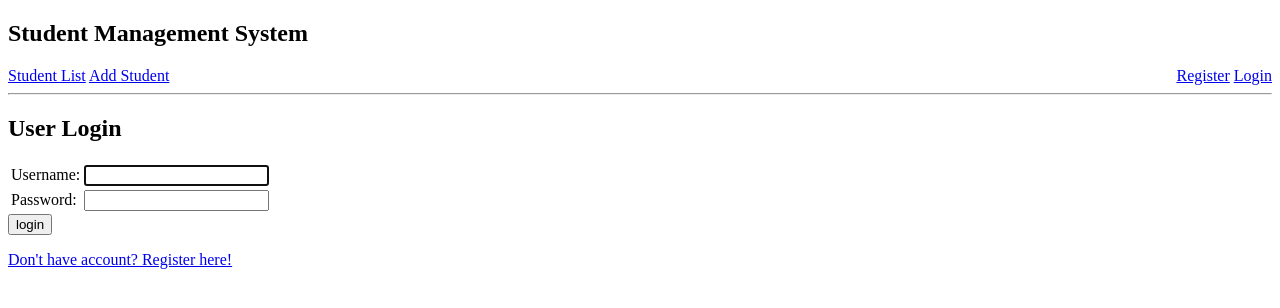
After one commit to Xinye130/Xinye_GNG5300_Student_Management, a Django app: page /accounts/login/ in a window 1280 px wide. The commit adds this page. Shown: the top 308 px of the page. Run offline with Django 5.2, Linux system fonts and the light colour scheme.

Commit message:
Implement user registration, login, logout. Add authentication for add and edit student. Improve base nav bar display

```diff
--- a/student/urls.py
+++ b/student/urls.py
@@ -6,4 +6,5 @@ urlpatterns = [
     path("student/<int:pk>/", views.student_detail, name="student_detail"),
     path("add/", views.student_add, name="student_add"),
     path("edit/<int:pk>/", views.student_edit, name="student_edit"),
+    path("register/", views.register, name="register"),
 ]
--- a/student_management/settings.py
+++ b/student_management/settings.py
@@ -124,3 +124,5 @@ STATIC_URL = 'static/'
 # https://docs.djangoproject.com/en/5.1/ref/settings/#default-auto-field
 
 DEFAULT_AUTO_FIELD = 'django.db.models.BigAutoField'
+
+LOGIN_REDIRECT_URL = '/'
--- a/student_management/urls.py
+++ b/student_management/urls.py
@@ -19,5 +19,6 @@ from django.urls import path, include
 
 urlpatterns = [
     path('admin/', admin.site.urls),
+    path('accounts/', include('django.contrib.auth.urls')),
     path("", include("student.urls")),
 ]
--- a/templates/base.html
+++ b/templates/base.html
@@ -11,8 +11,33 @@
     <header>
         <h2>Student Management System</h2>
         <nav>
-            <a href="{% url 'student_list' %}">Student List</a>
-            <a href="{% url 'student_add' %}">Add Student</a>
+            <style>
+                nav {
+                    display: flex;
+                    justify-content: space-between;
+                }
+
+                .auth-links {
+                    margin-left: auto;
+                }
+            </style>
+
+            <div class="nav-links">
+                <a href="{% url 'student_list' %}">Student List</a>
+                <a href="{% url 'student_add' %}">Add Student</a>
+            </div>
+            <div class="auth-links">
+                {% if user.is_authenticated %}
+                <span>User: {{ user.username }}</span>
+                <form id="logout-form" method="post" action="{% url 'logout' %}" style="display: inline;">
+                    {% csrf_token %}
+                    <a href="#" onclick="document.getElementById('logout-form').submit()">Logout</a>
+                </form>
+                {% else %}
+                <a href="{% url 'register' %}">Register</a>
+                <a href="{% url 'login' %}">Login</a>
+                {% endif %}
+            </div>
         </nav>
     </header>
     <hr>
--- /dev/null
+++ b/templates/registration/login.html
@@ -0,0 +1,42 @@
+{% extends "base.html" %}
+
+{% block page_title %}
+<h2>User Login</h2>
+{% endblock page_title %}
+
+{% block page_content %}
+{% if form.errors %}
+<p>Your username and password didn't match. Please try again.</p>
+{% endif %}
+
+{% if next %}
+{% if user.is_authenticated %}
+<p>Your account doesn't have access to this page. To proceed,
+    please login with an account that has access.</p>
+{% else %}
+<p>Please login to see this page.</p>
+{% endif %}
+{% endif %}
+
+<form method="post" action="{% url 'login' %}">
+    {% csrf_token %}
+    <table>
+        <tr>
+            <td>{{ form.username.label_tag }}</td>
+            <td>{{ form.username }}</td>
+        </tr>
+        <tr>
+            <td>{{ form.password.label_tag }}</td>
+            <td>{{ form.password }}</td>
+        </tr>
+    </table>
+    <input type="submit" value="login">
+    <input type="hidden" name="next" value="{{ next }}">
+</form>
+
+<!--
+<p><a href="{% url 'password_reset' %}">Lost password?</a></p>
+-->
+
+<p><a href="{% url 'register' %}">Don't have account? Register here!</a></p>
+{% endblock page_content %}
```
Also changed, not shown: student/forms.py (+9 -0 lines), student/templates/authentication/register.html (added, +36 -0 lines), student/views.py (+15 -0 lines), templates/registration/logged_out.html (added, +10 -0 lines), db.sqlite3.
